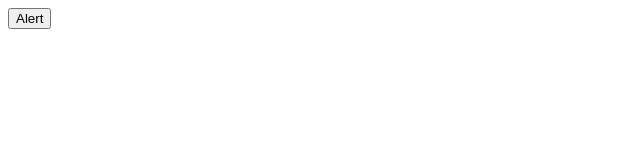
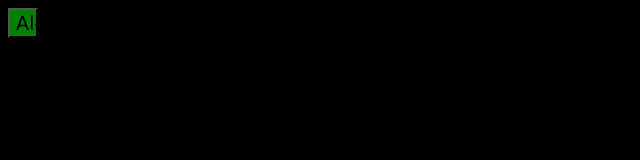
Before and after one commit to bCornejoPe/PaginaEjercicioEdu, a plain HTML site: page INDEX.HTML in a window 1280 px wide. Shown: the whole page, without its empty margins (0-640 px from the left). Drawn offline with Linux system fonts and the light colour scheme.

Commit message:
Estilo boton

```diff
--- a/Estilo.Css
+++ b/Estilo.Css
@@ -0,0 +1,10 @@
+body {
+    background-color: black;
+}
+#boton1 {
+    height: 30px;
+    width:  30px;
+    font-size: larger;
+    font-family: 'Lucida Sans', 'Lucida Sans Regular', 'Lucida Grande', 'Lucida Sans Unicode', Geneva, Verdana, sans-serif;
+    background-color: green;
+}
--- a/INDEX.HTML
+++ b/INDEX.HTML
@@ -3,10 +3,11 @@
 <head>
     <meta charset="UTF-8">
     <meta name="viewport" content="width=device-width, initial-scale=1.0">
+    <link rel="stylesheet" href="Estilo.Css">
     <title>Document</title>
 </head>
 <body>
-    <button>
+    <button id="boton1">
         Alert
     </button>
 </body>
```
